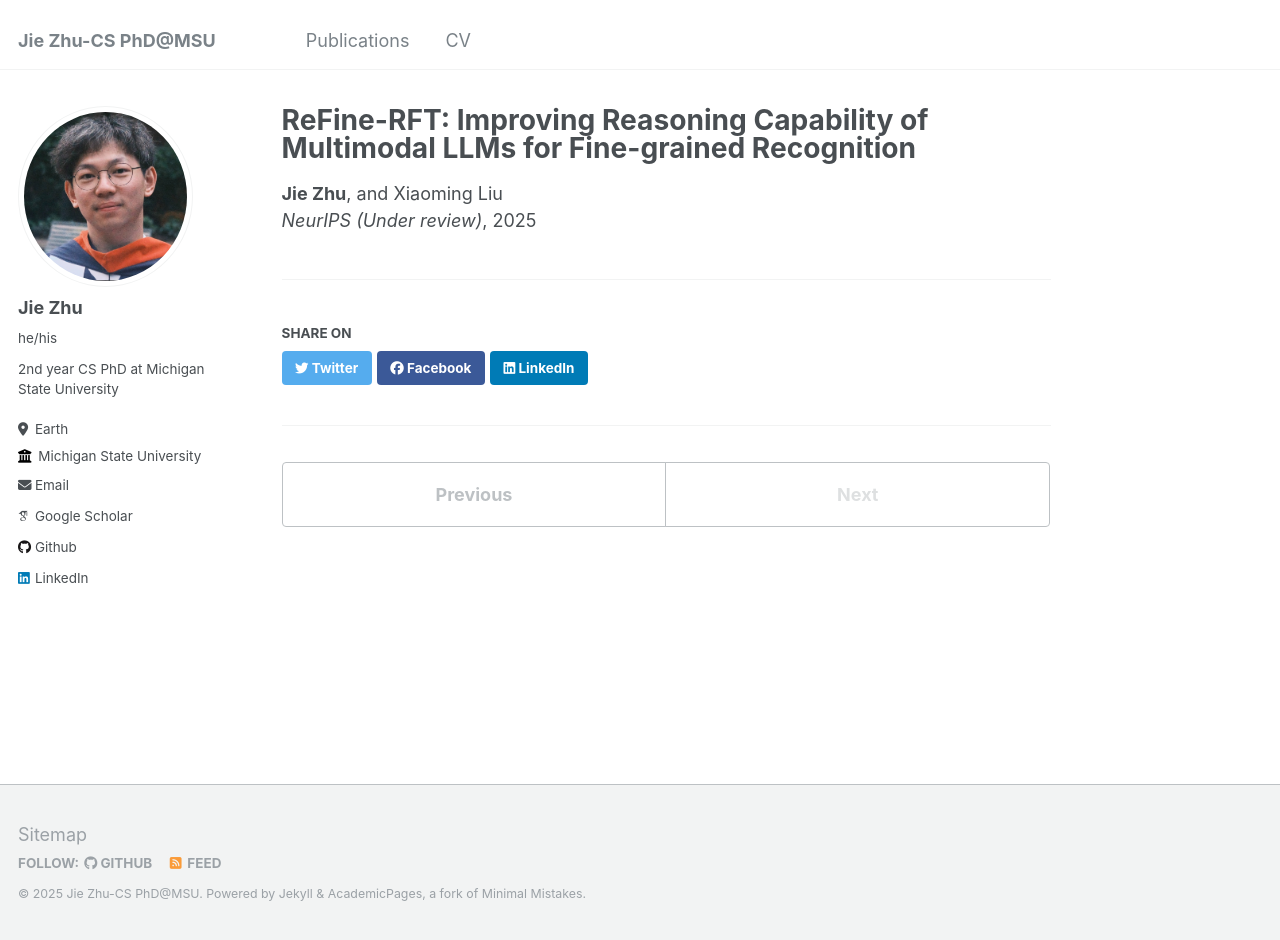
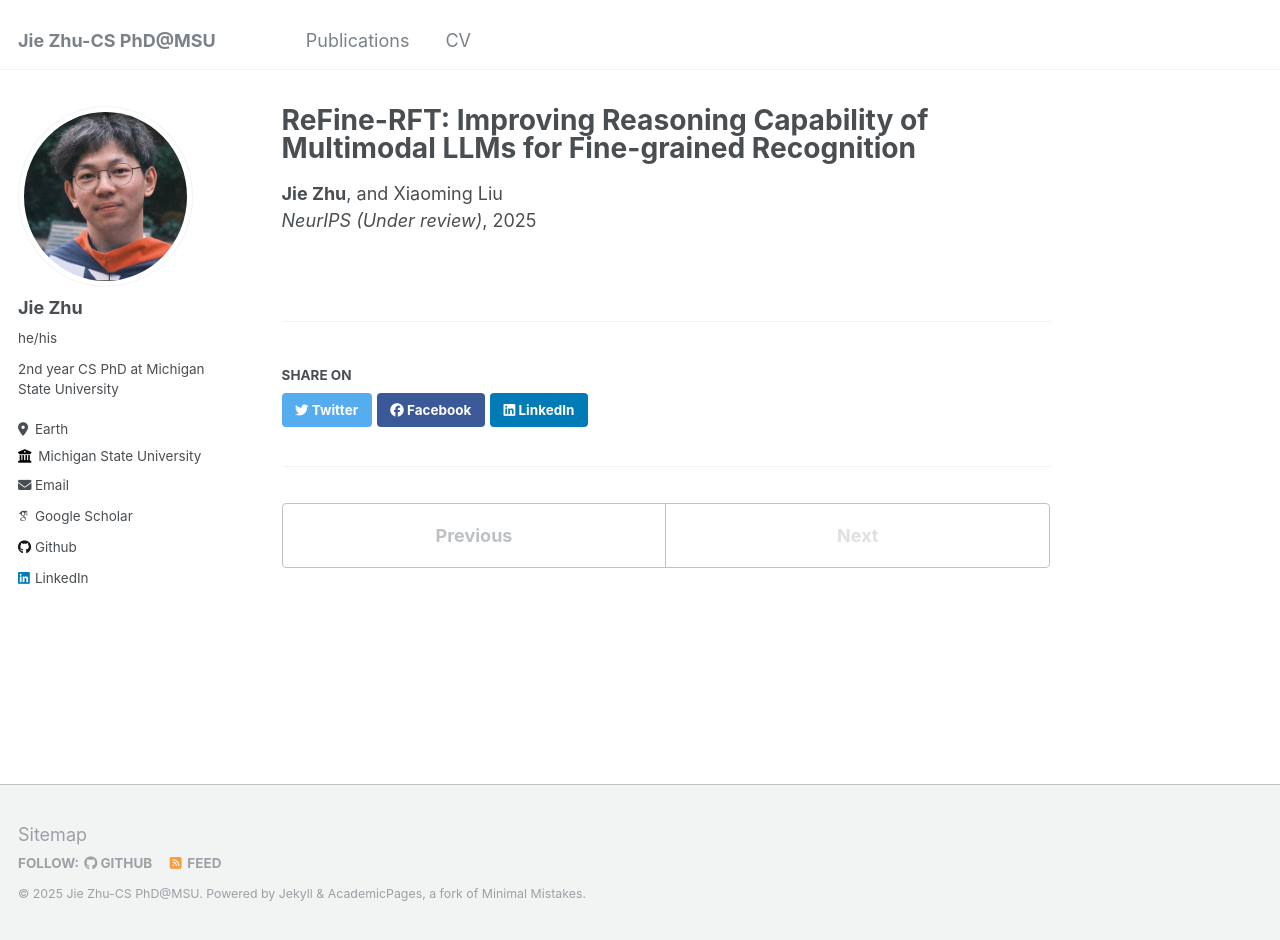
Before and after one commit to jiezhu23/jiezhu23.github.io, a Jekyll site: the page built from _publications/2025-05-15-2ReFineRFT.md, in a window 1280 px wide and 940 px high. Built offline with Jekyll 4.4.1, drawn with Linux system fonts in a browser that asks for light colours; some web fonts are replaced.

Commit message:
update papers

```diff
--- a/_layouts/single.html
+++ b/_layouts/single.html
@@ -40,7 +40,7 @@ layout: default
           {% if page.authors %}
             <p class="archive__item-authors" style="margin-bottom: -1em;">{% assign authors = page.authors | split: ", " %}{% for author in authors %}{% if author contains "**" %}{% assign author_name = author | remove: "**" %}<strong>{{ author_name }}</strong>{% else %}{{ author }}{% endif %}{% unless forloop.last %}, {% endunless %}{% endfor %}</p>
           {% endif %}
-          <p class="archive__item-venue" style="margin-bottom: -1em;"> <i>{{ page.venue }}</i>, {{ page.date | default: "1900-01-01" | date: "%Y" }} </p>
+          <p class="archive__item-venue"> <i>{{ page.venue }}</i>, {{ page.date | default: "1900-01-01" | date: "%Y" }} </p>
         {% elsif page.date %}
           <p class="page__date" style="margin-bottom: 0.5em;"><strong><i class="fa fa-fw fa-calendar" aria-hidden="true"></i> {{ site.data.ui-text[site.locale].date_label | default: "Published:" }}</strong> <time datetime="{{ page.date | date_to_xmlschema }}">{{ page.date | default: "1900-01-01" | date: "%B %d, %Y" }}</time></p>
         {% endif %}
```
